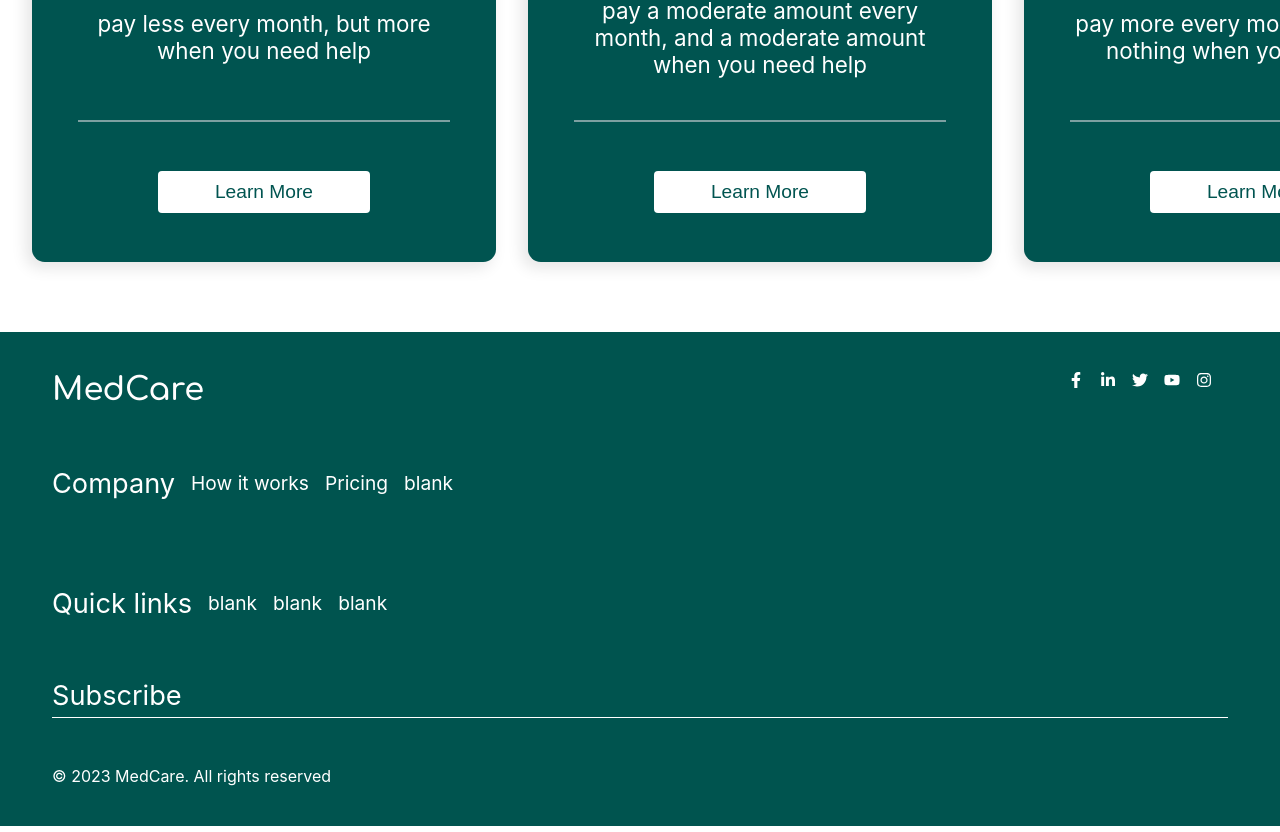
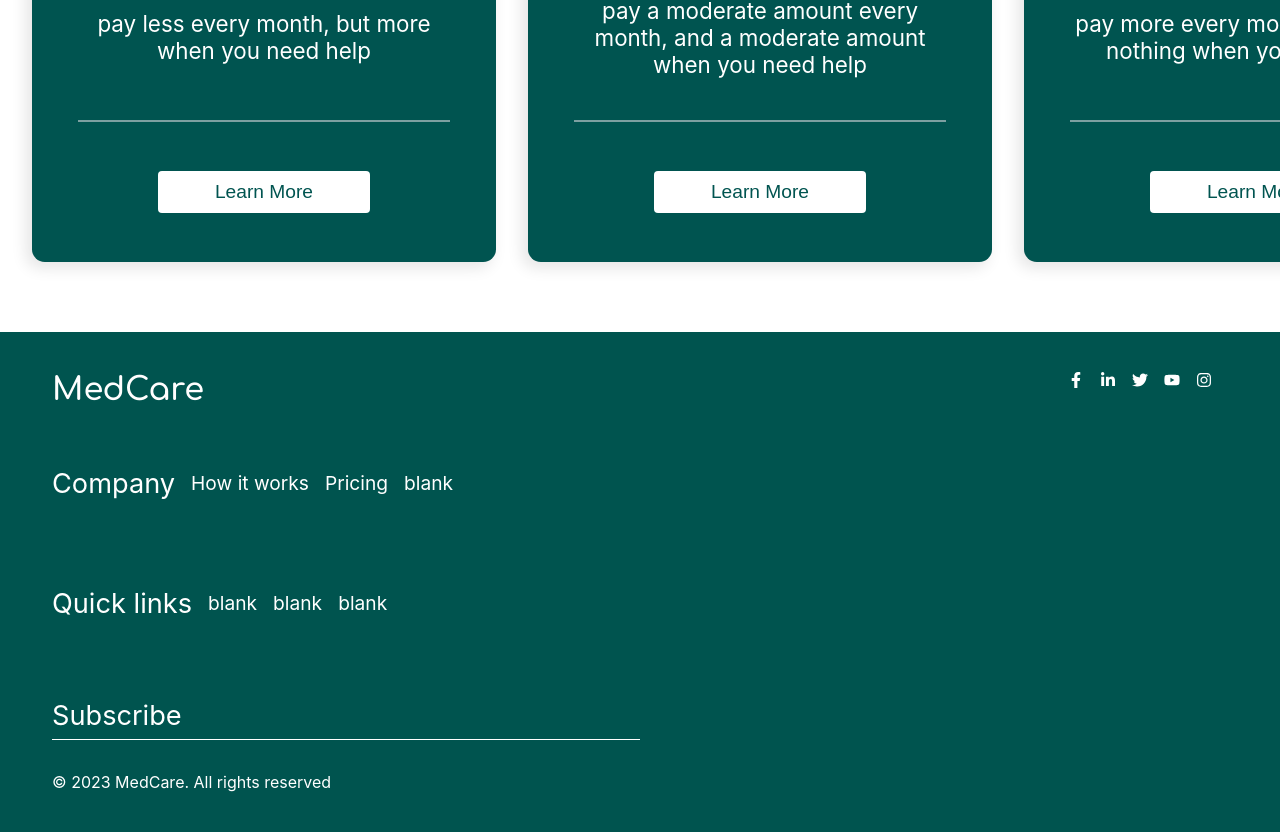
Before and after one commit to mohamad-alkaadi/MedCare, a React (Create React App) app in the folder final_last-version/: page / in a window 1280 px wide. Shown: the part 4307-5139 px from the top of the page. Built offline with nearby package versions, Linux system fonts and the light colour scheme; a web font is replaced by a local one.

Commit message:
footer v3 still needs to be responseve

```diff
--- a/final_last-version/src/common/Footer.js
+++ b/final_last-version/src/common/Footer.js
@@ -1,7 +1,24 @@
-import React from 'react'
+import React,{useEffect,useState,useRef} from 'react'
 import {FaArrowRight,FaFacebookF,FaLinkedinIn,FaYoutube,FaInstagram,FaTwitter} from 'react-icons/fa'
 import './css/footer.css'
+
+function useWindowSize(){
+    const [size,setSize]=useState(window.innerWidth);
+    useEffect(()=>{
+      const handleResize = () => {
+      setSize(window.innerWidth);
+      };
+      window.addEventListener('resize',handleResize);
+    },[]);
+    return size;
+  }
+
+
+
 const Footer = () => {
+
+  const width = useWindowSize();
+
   return (
     <div>
         <div className='footer-container'>
@@ -21,14 +38,34 @@ const Footer = () => {
                     <div className='footer-links'><a className='footer-link footer-quick-two' href='/'>blank</a></div>
                     <div className='footer-links'><a className='footer-link footer-quick-three' href='/'>blank</a></div>
                 </div>
+            {width>1500?
+                    <div className='footer-subscribe'>
+                        <div className='subscribe-title'>Subscribe</div>
+                        <div className='footer-subscribe-box'>
+                            <input type="text" className='footer-subscribe-input' placeholder='Get product updates'/>
+                            <button className='footer-sub-button'><FaArrowRight className='footer-arrow'/></button>
+                        </div>
+                    </div>
+                :
+                    <div className='footer-subscribe'>
+                        <div class="sub-hidden field">
+                            <input type="input" className="sub-hidden-input" placeholder="Subscribe" name="subscribe" id='subscribe'/>
+                            <label for="subscribe" className="sub-hidden-label">Subscribe</label>
+                        </div>
+                    </div>}
 
-                <div className='footer-subscribe'>
+
+
+
+
+
+                {/* <div className='footer-subscribe'>
                     <div className='subscribe-title'>Subscribe</div>
                     <div className='footer-subscribe-box'>
                         <input type="text" className='footer-subscribe-input' placeholder='Get product updates'/>
                         <button className='footer-sub-button'><FaArrowRight className='footer-arrow'/></button>
                     </div>
-                </div>
+                </div> */}
 
                 <div className='footer-copyright'>
                     © 2023 MedCare. All rights reserved
--- a/final_last-version/src/common/css/footer.css
+++ b/final_last-version/src/common/css/footer.css
@@ -48,6 +48,10 @@
 
 .subscribe-box{
     justify-self: start;
+}
+
+.sublabel{
+    display: none;
 }
 
 .footer-copyright{
@@ -162,32 +166,169 @@
         justify-content: flex-start;
         display: flex;
     }
+
+    /* -------------------hidden subscribe----------------- */
     .footer-subscribe{
+        grid-row: 4;
+        grid-column: span 12;
+
+    }
+    .sub-hidden {
+        position: relative;
+        padding: 15px 0 0;
+        /* margin-top: 10px; */
+        width: 50%;
+      }
+
+      .sub-hidden-input {
+        font-family: inherit;
+        width: 100%;
+        border: 0;
+        border-bottom: 1px solid #fff;
+        outline: 0;
+        font-size: 1.3rem;
+        color: #fff;
+        padding: 10px 0;
+        background: transparent;
+        transition: border-color 0.2s;
+      }
+      .sub-hidden-input::placeholder {
+        color: transparent;
+      }
+      .sub-hidden-input:placeholder-shown ~ .sub-hidden-label {
+        font-size: 1.7rem;
+        cursor: text;
+        top: 20px;
+      }
+
+      .sub-hidden-label {
+        position: absolute;
+        top: 0;
+        display: block;
+        transition: 0.2s;
+        font-size: 1rem;
+        color: #fff;
+      }
+
+      .sub-hidden-input:focus {
+        padding-bottom: 6px;
+        font-weight: 700;
+        border-width: 1px;
+        border-image: #fff;
+        /* border-image: linear-gradient(to right, #11998e, #38ef7d); */
+        border-image-slice: 1;
+      }
+      .sub-hidden-input:focus ~ .sub-hidden-label {
+        position: absolute;
+        top: 0;
+        display: block;
+        transition: 0.2s;
+        font-size: 1rem;
+        color: #fff;
+        font-weight: 700;
+      }
+
+      /* reset input */
+      .sub-hidden-input:required, .sub-hidden-input:invalid {
+        box-shadow: none;
+      }
+
+
+
+
+
+
+
+
+
+
+
+
+    /* .footer-subscribe{
+        position: relative;
         grid-row: 4;
         grid-column: span 12;
         display: flex;
         margin-bottom: 1rem;
-        border-bottom: #fff solid 1px;
+
+    }
+    .footer-subscribe-box{
+        width: 50%;
     }
 
     .subscribe-title{
         margin-right: 1rem;
+        display: none;
     }
     .footer-subscribe-input{
-        height: 38px;
-        width: 270px;
-        visibility: hidden;
-    }
+        width: 100%;
+        border: 0;
+        background:none;
+        border-bottom: 1px solid #ccc;
+        outline: 0;
+        font-size: 1.3rem;
+        color: #fff;
+        padding: 7px 0;
+        background: transparent;
+        transition: border-color 0.2s;
+    } */
+    /* .footer-subscribe-input::placeholder {
+        color: transparent;
+      }
+    .sublabel{
+        display: block;
+    } */
+    /* .footer-subscribe-input:placeholder-shown ~ .sublabel {
+        font-size: 1.3rem;
+        cursor: text;
+        top: 20px;
+      } */
 
-    .footer-sub-button{
-        height: 38px;
-        width: 50px;
-        visibility: hidden;
+      /* .sublabel{
+        position: absolute;
+        top: 0;
+        display: block;
+        transition: 0.2s;
+        font-size: 1rem;
+        color: #9b9b9b;
+      } */
+/*
+      .footer-subscribe-input:focus {
+        padding-bottom: 6px;
+        font-weight: 700;
+        border-width: 3px;
+        border-image: linear-gradient(to right, #11998e, #38ef7d);
+        border-image-slice: 1;
+      } */
+/*
+    .footer-subscribe-input:focus ~ .sublabel {
+        position: absolute;
+        top: 0;
+        display: block;
+        transition: 0.2s;
+        font-size: 1rem;
+        color: #11998e;
+        font-weight: 700;
+      } */
+/*
+      .footer-subscribe-input:required, .footer-subscribe-input:invalid {
+        box-shadow: none;
+      }
 
-    }
+ */
+
+
+
+
+    /* .footer-sub-button{
+        display: none;
+
+    } */
+
+
+
     .footer-social{
         grid-column: span 9;
-        /* grid-row: 1; */
         justify-content: end;
     }
 
```
